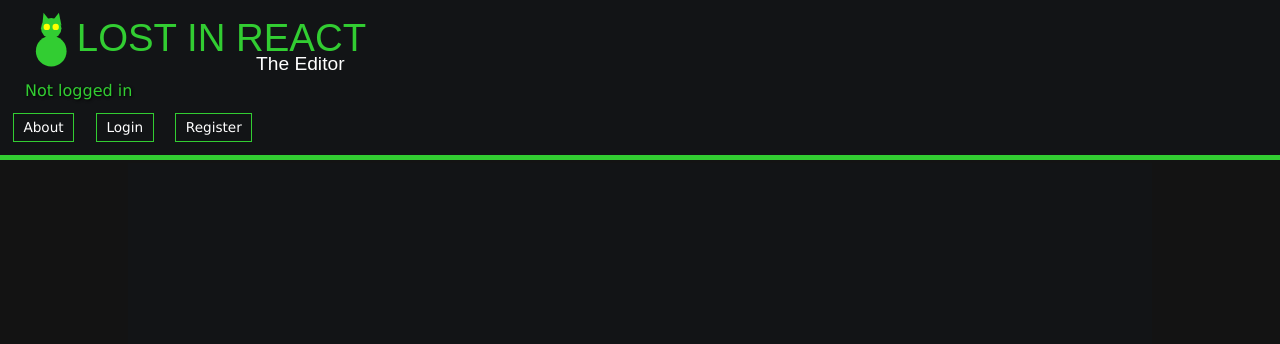
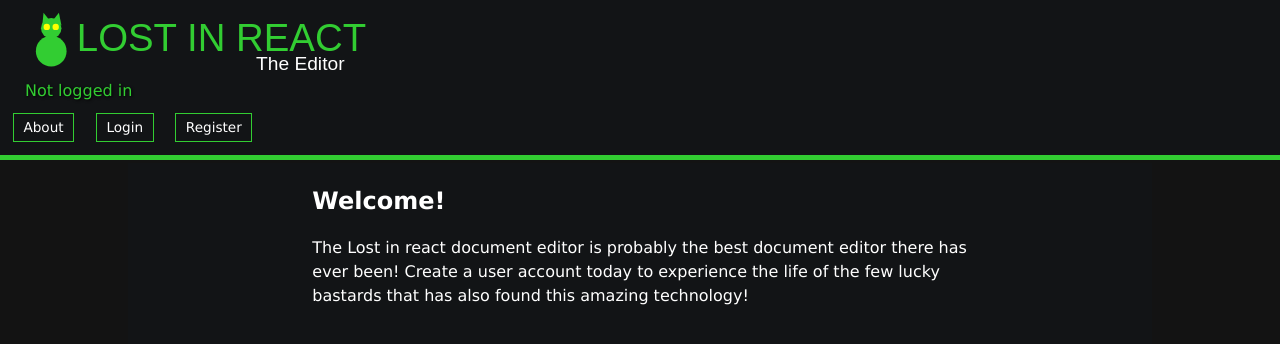
Before and after one commit to Bjarnehall/front-end-ssr-editor, a React (Vite) app: page / in a window 1280 px wide. Shown: the top 344 px of the page. Built offline with nearby package versions, Linux system fonts and the light colour scheme.

Commit message:
cleaning up code and debug deployment issues

```diff
--- a/src/App.jsx
+++ b/src/App.jsx
@@ -1,65 +1,63 @@
-import "./index.css";
 import { useState } from 'react';
 import { Routes, Route } from "react-router-dom";
-import Nav from "./components/Nav";
-import UpdateDoc from "./components/docs/UpdateDoc";
-import DeleteDoc from './components/docs/DeleteDoc'
-import AllDocs from "./components/docs/AllDocs";
-import CreateDoc from "./components/docs/CreateDoc";
-import About from "./components/About";
-import Header from "./components/Header";
-import Login from "./components/user/Login";
-import Register from "./components/user/Register";
-import UserList from "./components/user/UserList";
-import ProtectedRoute from "./components/ProtectedRoute";
-import InviteUser from "./components/user/InviteUser";
-
-
+import "./index.css";
+import {
+    Nav,
+    Home,
+    About,
+    Header,
+    Login,
+    Register,
+    UpdateDoc,
+    DeleteDoc,
+    AllDocs,
+    CreateDoc,
+    UserList,
+    ProtectedRoute,
+    InviteUser,
+} from './components/components';
 
 function App() {
+  // Use state to handle which document to access when entering
+  // edit mode.
   const [editDoc, setDoc] = useState(null);
 
   return (
     <div className='container'>
+      {/* Use header and nav component directly in app so be visable on all pages */}
       <Header />
       <Nav />
 
       <div className='editor'>
+        {/* Define diffrent routes for page. Use ProtectedROute to stop user
+        accessing certain routes*/}
         <Routes>
+          <Route path="/" element={<Home />} />
           <Route path="/about" element={<About />} />
-
           <Route path="/create" element={
             <ProtectedRoute>
               <CreateDoc />
             </ProtectedRoute>
           } />
-
           <Route path="/docs" element={
               <ProtectedRoute>
                   <AllDocs onEdit={doc => setDoc(doc)} />
               </ProtectedRoute>
           } />
-
-          <Route
-            path="/edit"
-            element={
-              <>
+          <Route path="/edit" element={
+              <ProtectedRoute>
               <div className="edit-section">
                   <UpdateDoc preselectedDoc={editDoc} />
-                  <DeleteDoc
-                      preselectedDoc={editDoc}
+                  <DeleteDoc preselectedDoc={editDoc}
                       onDelete={() => {setDoc(null);}}
                   />
                   <InviteUser docId={editDoc?._id} />
               </div>
-              </>
+              </ProtectedRoute>
             }
           />
-
           <Route path="/login" element={<Login />} />
-
           <Route path="/register" element={<Register />} />
-
           <Route path="/users" element={
             <ProtectedRoute>
                 <UserList />
--- a/src/components/About.jsx
+++ b/src/components/About.jsx
@@ -1,4 +1,4 @@
-import Wrapper from '../assets/wrappers/About';
+import Wrapper from '../assets/wrappers/AboutHome';
 
 function About() {
   return (
--- /dev/null
+++ b/src/components/Home.jsx
@@ -0,0 +1,20 @@
+import Wrapper from '../assets/wrappers/AboutHome';
+
+function Home() {
+  return (
+    <Wrapper>
+      <div className="about">
+          <h2 className="title">Welcome!</h2>
+          <div className="presentation">
+          <p>
+                The Lost in react document editor is probably the best document editor
+                there has ever been! Create a user account today to experience the life
+                of the few lucky bastards that has also found this amazing technology!
+          </p>
+          </div>
+      </div>
+    </Wrapper>
+
+  )
+}
+export default Home
--- a/src/components/ProtectedRoute.jsx
+++ b/src/components/ProtectedRoute.jsx
@@ -1,6 +1,7 @@
 import { Navigate } from "react-router-dom";
 
-
+// Used so that user cannot acces a page that is
+// wrapped in this component redirects user to login page
 function ProtectedRoute({ children }) {
     const token = localStorage.getItem("token");
 
--- /dev/null
+++ b/src/components/components.js
@@ -0,0 +1,13 @@
+export { default as Header } from "./Header";
+export { default as Nav } from "./Nav";
+export { default as Home } from "./Home";
+export { default as About } from "./About";
+export { default as Register } from "./user/Register";
+export { default as Login } from "./user/Login";
+export { default as UpdateDoc } from "./docs/UpdateDoc";
+export { default as DeleteDoc } from "./docs/DeleteDoc";
+export { default as AllDocs } from "./docs/AllDocs";
+export { default as CreateDoc } from "./docs/CreateDoc";
+export { default as UserList } from "./user/UserList";
+export { default as ProtectedRoute } from "./ProtectedRoute";
+export { default as InviteUser } from "./user/InviteUser";
--- a/src/components/user/UserList.jsx
+++ b/src/components/user/UserList.jsx
@@ -3,7 +3,6 @@ import Wrapper from '../../assets/wrappers/AllUsers.js';
 import api_url from "../../url.js";
 import EditUser from "./EditUser";
 import DeleteUser from "./DeleteUser";
-
 
 function UserList() {
     const [user, setUser] = useState([]);
```
Also changed, not shown: src/components/Header.jsx (+0 -7 lines), src/components/docs/AllDocs.jsx (+5 -5 lines), src/components/docs/UpdateDoc.jsx (+5 -9 lines), src/assets/wrappers/AboutHome.js (renamed from src/assets/wrappers/About.js).
